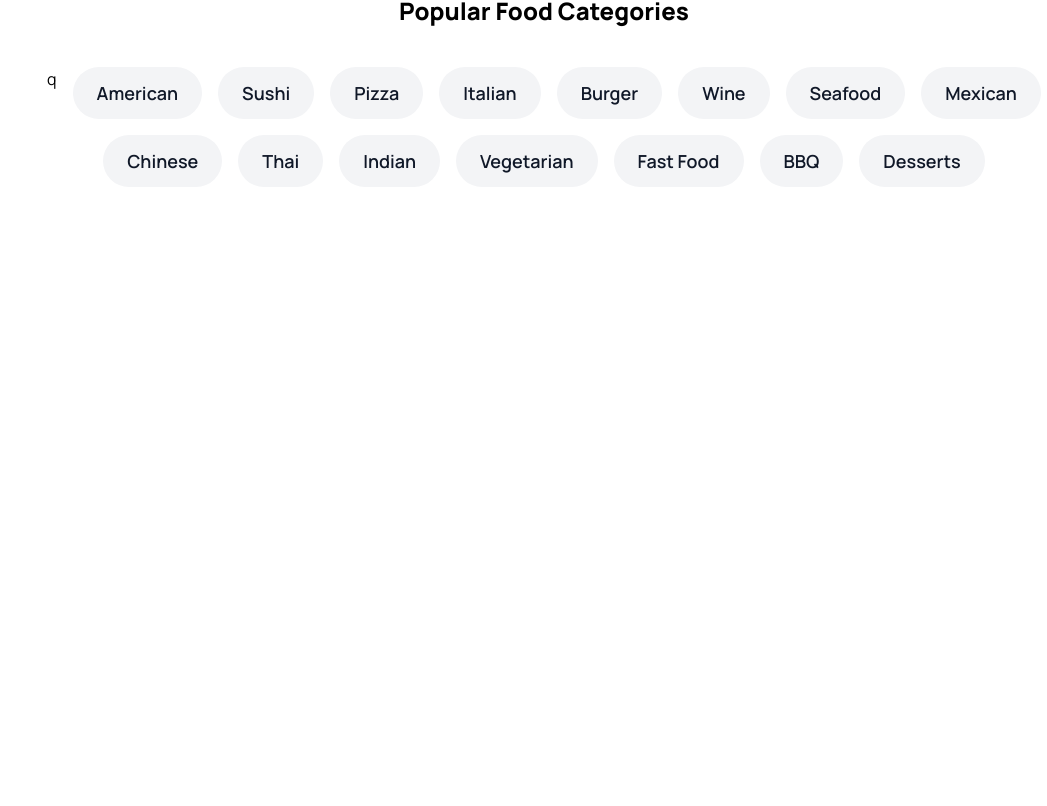
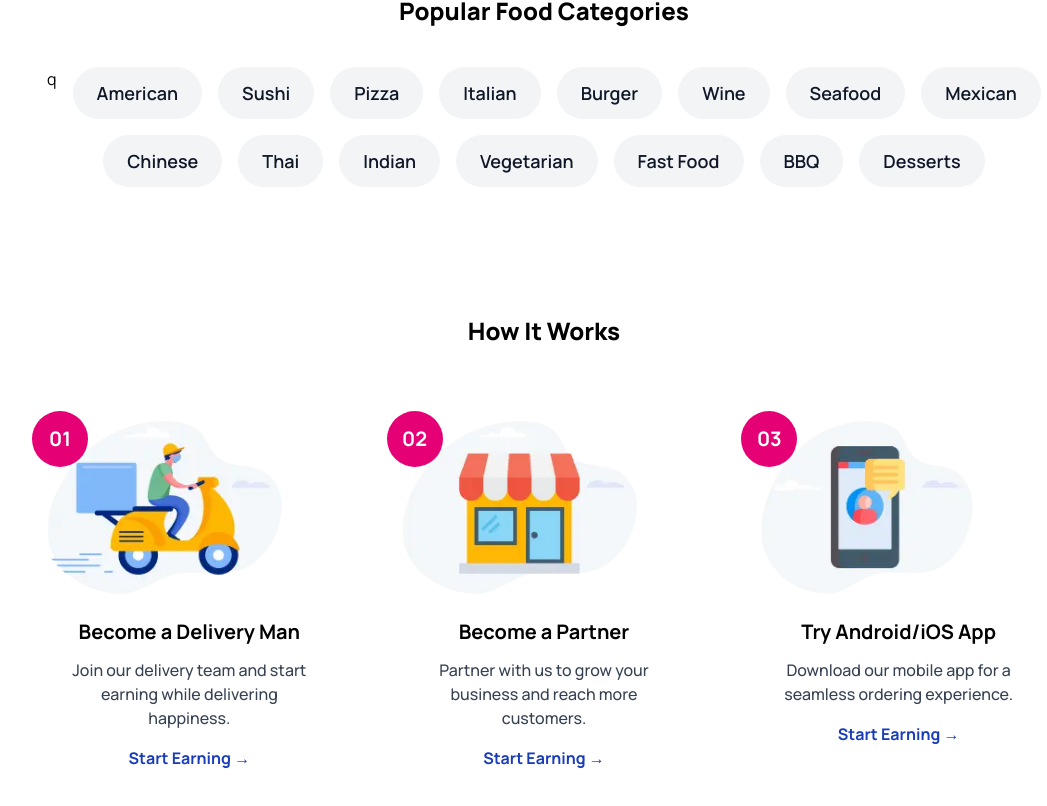
Before and after one commit to mehedikhan3281/food-delivery-landing, a Next.js app: page / in a window 1280 px wide. Shown: the part 1937-2743 px from the top of the page, without its empty margins (96-1143 px from the left). Before the commit the page ends 2188 px from the top, so only its background shows below. Built offline with nearby package versions, Linux system fonts and the light colour scheme.

Commit message:
added how it works section

```diff
--- a/src/components/UI/Home/Home.tsx
+++ b/src/components/UI/Home/Home.tsx
@@ -1,5 +1,6 @@
 import Category from "./Category/Category";
 import Hero from "./Hero/Hero";
+import HowItWork from "./HowItWork/HowItWork";
 import Restaurant from "./Restaurant/Restaurant";
 
 
@@ -9,6 +10,7 @@ const Home = () => {
             <Hero/>
             <Restaurant/>
             <Category/>
+            <HowItWork/>
         </div>
     );
 };
--- /dev/null
+++ b/src/components/UI/Home/HowItWork/HowItWork.tsx
@@ -0,0 +1,38 @@
+import React from 'react';
+import HowItWorkCard from './HowItWorkCard';
+
+const steps = [
+  {
+    num: '01',
+    image: '/images/w1.png',
+    title: 'Become a Delivery Man',
+    description: 'Join our delivery team and start earning while delivering happiness.'
+  },
+  {
+    num: '02',
+    image: '/images/w2.png',
+    title: 'Become a Partner',
+    description: 'Partner with us to grow your business and reach more customers.'
+  },
+  {
+    num: '03',
+    image: '/images/w3.png',
+    title: 'Try Android/iOS App',
+    description: 'Download our mobile app for a seamless ordering experience.'
+  }
+];
+
+const HowItWork = () => {
+  return (
+    <div className="py-16">
+      <h1 className="text-xl sm:text-2xl text-center font-extrabold">How It Works</h1>
+      <div className="w-[80%] mx-auto mt-16 grid grid-cols-1 md:grid-cols-2 xl:grid-cols-3 gap-10">
+        {steps.map((step) => (
+          <HowItWorkCard key={step.num} {...step} />
+        ))}
+      </div>
+    </div>
+  );
+};
+
+export default HowItWork;
--- /dev/null
+++ b/src/components/UI/Home/HowItWork/HowItWorkCard.tsx
@@ -0,0 +1,33 @@
+import Image from 'next/image';
+import React from 'react';
+
+type Props = {
+    num: string;
+    image: string;
+    title: string;
+    description?: string;
+}
+const HowItWorkCard = ({num, image, title, description}: Props) => {
+    return (
+        <div className='relative'>
+            <div>
+                <Image
+                src={image}
+                alt={title}
+                width={250}
+                height={250}
+                className=" object-contain rounded-full" />
+            </div>
+            <div className='w-14 h-14 bg-pink-600 text-white text-xl font-bold flex items-center justify-center flex-col absolute top-0 left-0 rounded-full '>
+                {num}
+            </div>
+            <h1 className='mt-6 text-lg sm:text-xl font-bold text-center '>{title}</h1>
+            <p className='text-center sm:w-[80%] mx-auto text-gray-700 dark:text-gray-300 mt-3 font-medium'>
+                {description}
+            </p>
+            <p className='mt-4 text-base font-bold text-blue-800 dark:text-blue-100 hover:text-blue-600 transition-all duration-150 text-center cursor-pointer'>Start Earning &rarr;</p>
+        </div>
+    );
+};
+
+export default HowItWorkCard;
```
